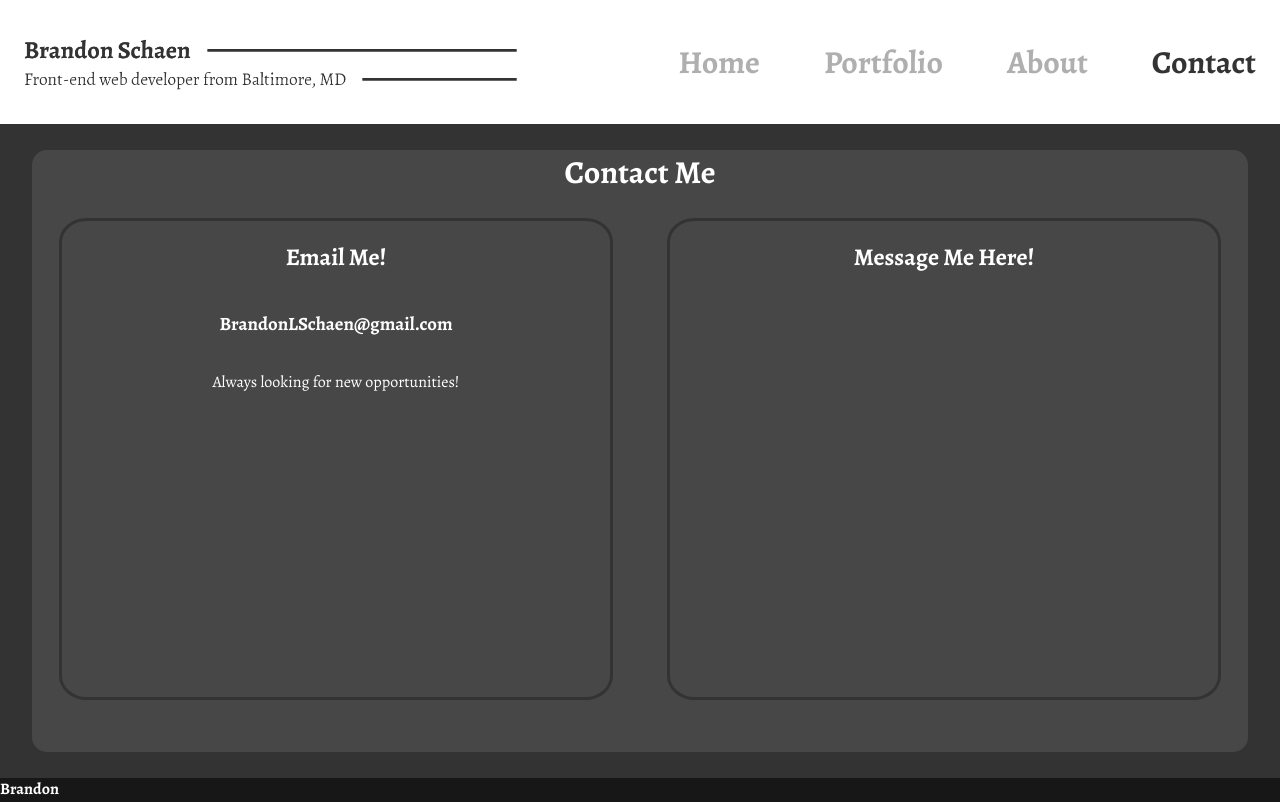
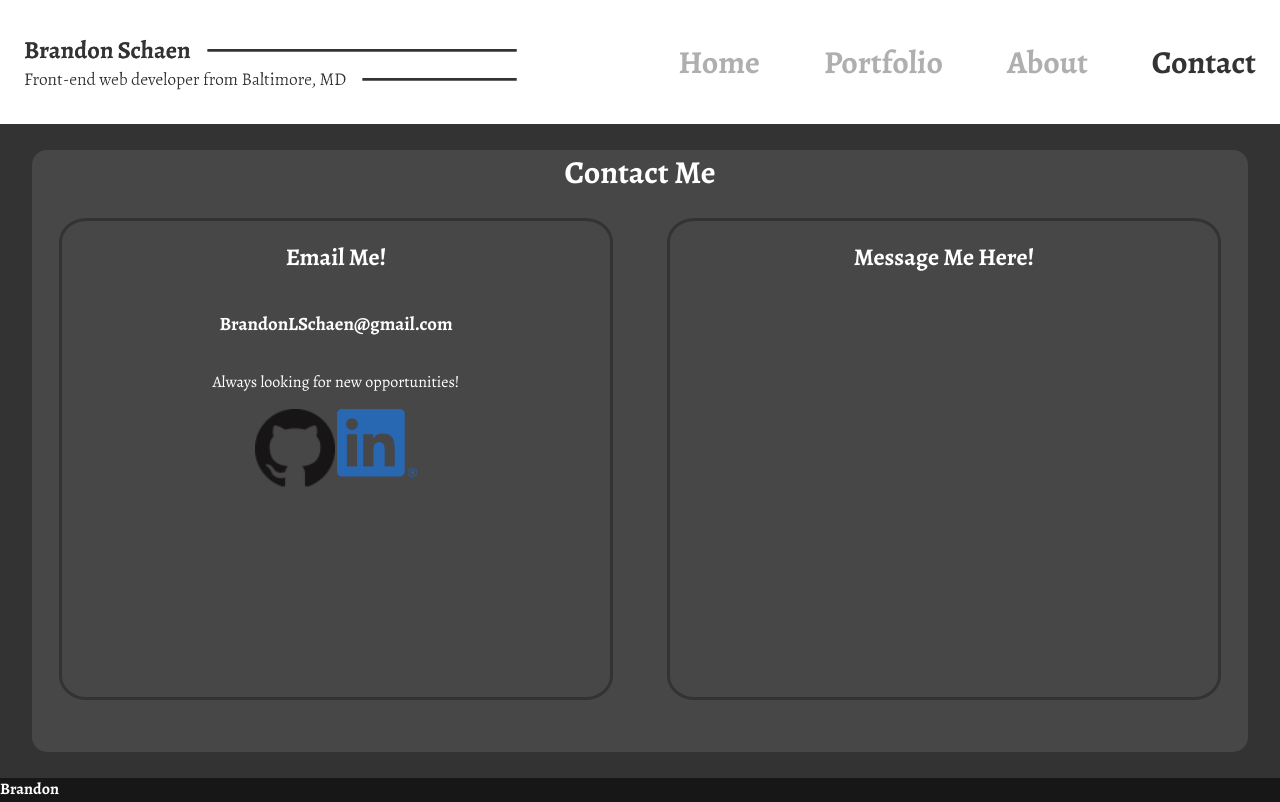
Before and after one commit to SonniSonni/Brandon-Portfolio, a React (Create React App) app: page /contact in a window 1280 px wide. Built offline with nearby package versions, Linux system fonts and the light colour scheme.

Commit message:
Created sociallogos and sized and spaced them

```diff
--- a/src/Components/ContactPage/ContactPage.css
+++ b/src/Components/ContactPage/ContactPage.css
@@ -41,3 +41,15 @@ h1{
   width:45%;
   border-radius: 5%;
 }
+
+.contact-socials{
+  display: flex;
+  justify-content: space-around;
+  width:30%;
+  margin-left:auto;
+  margin-right:auto;
+}
+
+.contact-socials a img{
+  width:5em;
+}
--- a/src/Components/ContactPage/ContactPage.js
+++ b/src/Components/ContactPage/ContactPage.js
@@ -1,5 +1,7 @@
 import React from 'react';
 import './ContactPage.css';
+import github from '../../Resources/GitHub-Mark-64px.png';
+import link from '../../Resources/LI-In-Bug.png';
 
 const ContactPage = () => (
   <div className="contact-page">
@@ -10,6 +12,11 @@ const ContactPage = () => (
           <h2>Email Me!</h2>
           <h3>BrandonLSchaen@gmail.com</h3>
           <p>Always looking for new opportunities!</p>
+          <div className="contact-socials">
+            <a href="https://github.com/KamajiiSC" target="_blank" rel="noopener noreferrer"> <img src={github} alt="Github Logo"/> </a>
+            <a> </a>
+            <a href="https://www.linkedin.com/in/brandon-schaen/" target="_blank" rel="noopener noreferrer"> <img src={link} alt="Linked-In Logo"/> </a>
+          </div>
         </div>
         <div className="message">
           <h2>Message Me Here!</h2>
```
Also changed, not shown: src/Resources/LI-In-Bug.png (added).
